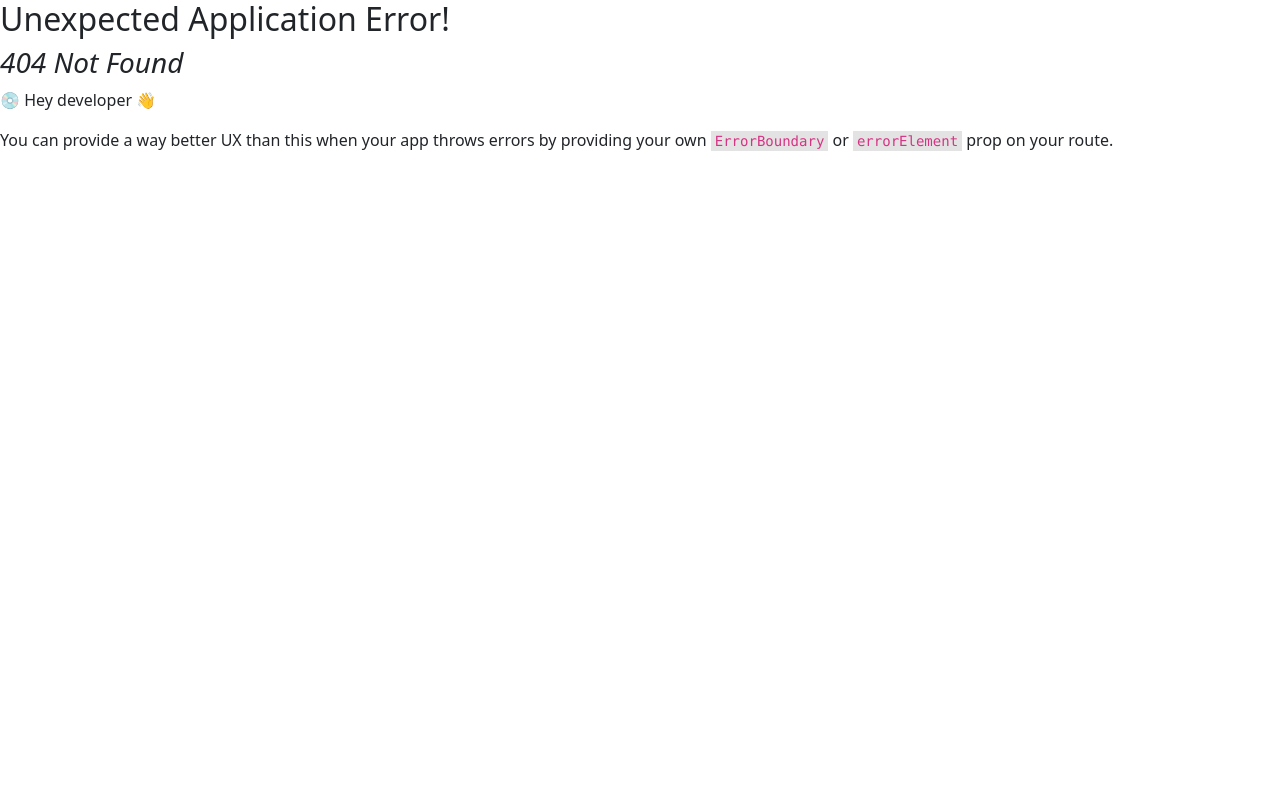
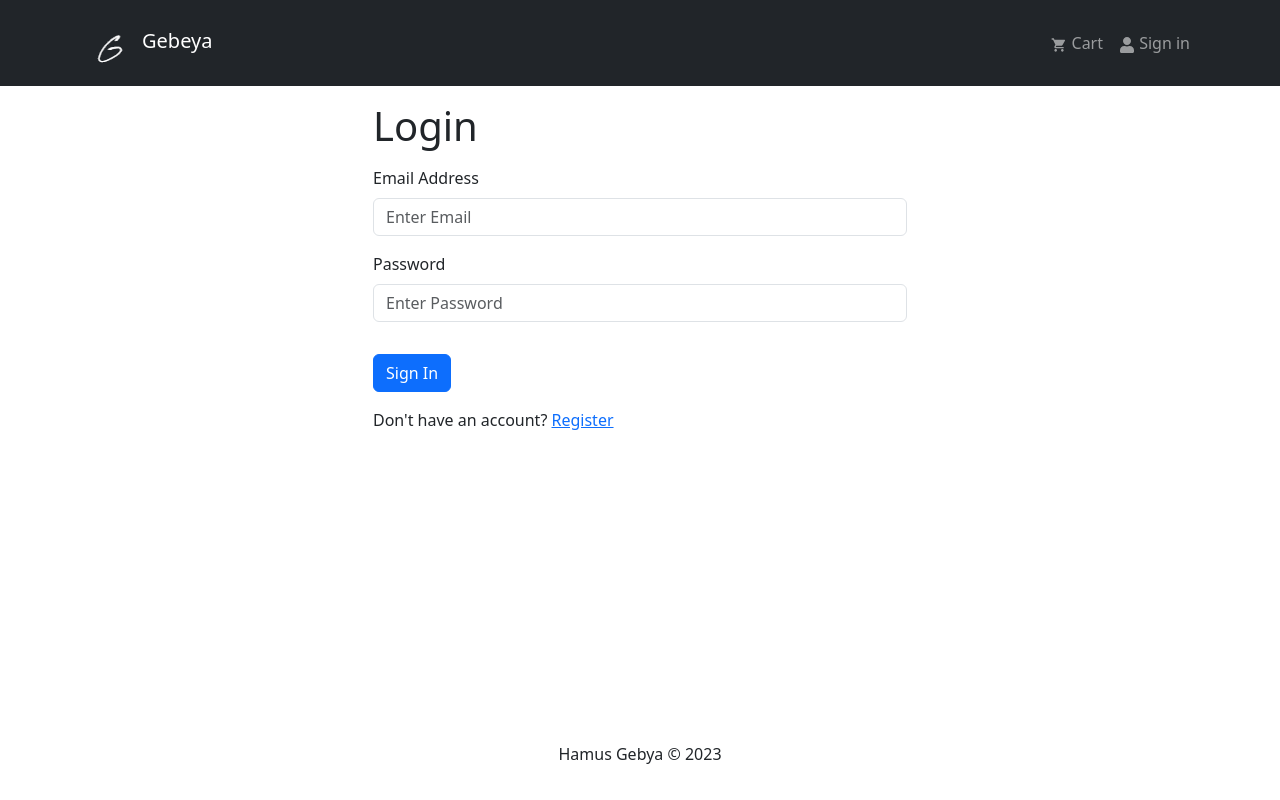
Before and after one commit to isaakgz/Gebeya_TechMart-E-commerce_Website, a React (Vite) app in the folder front-end/: page /login in a window 1280 px wide. Before the commit this address had no page. Built offline with nearby package versions, Linux system fonts and the light colour scheme.

Commit message:
implementing Login Page with React Hook Form, Zod Validation, and Form Container Component

```diff
--- a/front-end/package.json
+++ b/front-end/package.json
@@ -10,16 +10,19 @@
     "preview": "vite preview"
   },
   "dependencies": {
+    "@hookform/resolvers": "^3.3.4",
     "@reduxjs/toolkit": "^2.0.1",
     "axios": "^1.6.3",
     "bootstrap": "^5.3.2",
     "react": "^18.2.0",
     "react-bootstrap": "^2.9.2",
     "react-dom": "^18.2.0",
+    "react-hook-form": "^7.49.3",
     "react-icons": "^4.12.0",
     "react-redux": "^9.0.4",
     "react-router-bootstrap": "^0.26.2",
-    "react-router-dom": "^6.21.1"
+    "react-router-dom": "^6.21.1",
+    "zod": "^3.22.4"
   },
   "devDependencies": {
     "@types/react": "^18.2.43",
--- /dev/null
+++ b/front-end/src/Pages/LoginPage.tsx
@@ -0,0 +1,82 @@
+import {
+  Button,
+  Col,
+  Form,
+  FormControl,
+  FormGroup,
+  FormLabel,
+  Row,
+} from "react-bootstrap";
+import { useForm } from "react-hook-form";
+import { z } from "zod";
+import { zodResolver } from "@hookform/resolvers/zod";
+import { Link } from "react-router-dom";
+import FormContainer from "../components/FormContainer";
+
+// creating a schema for for input data
+const userSchema = z.object({
+  email: z.string().email(),
+  password: z
+    .string()
+    .min(8, { message: "Password must be at least 8 characters long" })
+    .max(50, { message: "Password cannot exceed 50 characters'" })
+    .regex(/[A-Za-z]/, {
+      message: "Password must contain at least one letter",
+    })
+    .regex(/[0-9]/, "Password must contain at least one digit").regex(/[!@#$%^&*(),.?":{}|<>]/, 'Password must contain at least one special character'),
+});
+
+///extract the inferred type
+type FormData = z.infer<typeof userSchema>;
+
+function LoginPage() {
+  const {
+    register,
+    handleSubmit,
+    formState: { errors },
+  } = useForm<FormData>({ resolver: zodResolver(userSchema) });
+  return (
+    <FormContainer>
+      <h1>Login</h1>
+      <Form onSubmit={handleSubmit((data) => console.log(data))}>
+        <FormGroup className="my-3">
+          <FormLabel>Email Address</FormLabel>
+          <FormControl
+            {...register("email")}
+            id="email"
+            name="email"
+            type="email"
+            placeholder="Enter Email"
+          ></FormControl>
+          {errors.email && (
+            <p className="text-danger">{errors.email.message}</p>
+          )}
+        </FormGroup>
+        <FormGroup className="my-3">
+          <FormLabel>Password</FormLabel>
+          <FormControl
+            {...register("password")}
+            id="password"
+            name="password"
+            type="password"
+            placeholder="Enter Password"
+          ></FormControl>
+          {errors.password && (
+            <p className="text-danger">{errors.password.message}</p>
+          )}
+        </FormGroup>
+
+        <Button type="submit" variant="primary" className="mt-3">
+          Sign In
+        </Button>
+      </Form>
+      <Row className="py-3">
+        <Col>
+          Don't have an account? <Link to="/register">Register</Link>
+        </Col>
+      </Row>
+    </FormContainer>
+  );
+}
+
+export default LoginPage;
--- /dev/null
+++ b/front-end/src/components/FormContainer.tsx
@@ -0,0 +1,21 @@
+import React, { ReactNode } from "react";
+import { Col, Container, Row } from "react-bootstrap";
+
+interface FormContainerProps {
+  children: ReactNode;
+}
+
+// Use function declaration syntax
+const FormContainer: React.FC<FormContainerProps> = ({ children }) => {
+  return (
+    <Container>
+      <Row className="justify-content-md-center">
+        <Col xs={12} md={6}>
+          {children} {/* Use the "children" prop */}
+        </Col>
+      </Row>
+    </Container>
+  );
+};
+
+export default FormContainer;
--- a/front-end/src/main.tsx
+++ b/front-end/src/main.tsx
@@ -14,6 +14,7 @@ import "./index.css";
 import HomePage from "./Pages/HomePage.tsx";
 import ProductPage from "./Pages/ProductPage.tsx";
 import CartPage from "./Pages/CartPage.tsx";
+import LoginPage from "./Pages/LoginPage.tsx";
 
 const router = createBrowserRouter(
   createRoutesFromElements(
@@ -21,6 +22,8 @@ const router = createBrowserRouter(
       <Route index={true} path="/" element={<HomePage />} />
       <Route path="/product/:id" element={<ProductPage />} />
       <Route path="/cart" element={<CartPage />} />
+      <Route path="/login" element={<LoginPage />} />
+
     </Route>
   )
 );
```
Also changed, not shown: 1 other file (tests, documents, lock files or other folders).
